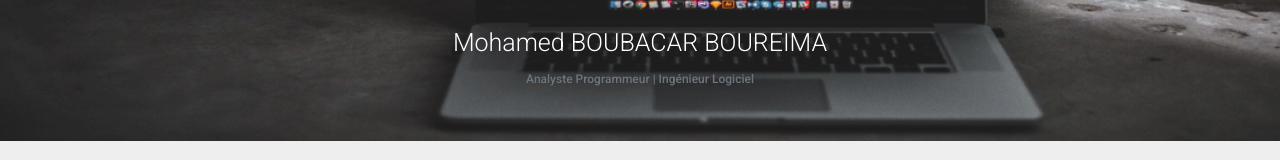
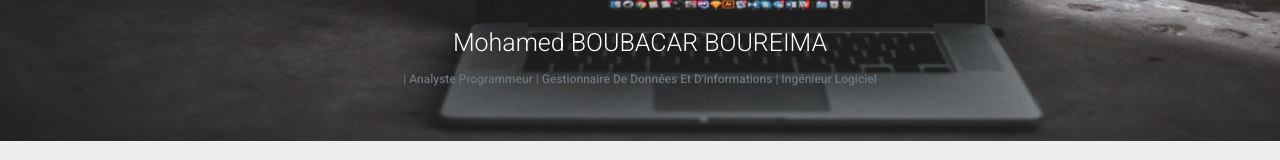
Before and after one commit to boubacarboureimamohamed/mohamed.github.io, a plain HTML site: page index.html in a window 1280 px wide. Shown: the part 290-450 px from the top of the page. Drawn offline with Linux system fonts and the light colour scheme.

Commit message:
Update index.html

```diff
--- a/index.html
+++ b/index.html
@@ -57,7 +57,7 @@
                 <p>&nbsp;</p>
                 <p>&nbsp;</p>
                 <h3 class="text-center">Mohamed BOUBACAR BOUREIMA</h3>
-                <h6 class="text-center text-capitalize text-secondary"> Analyste Programmeur | Ingénieur Logiciel</h6>
+                <h6 class="text-center text-capitalize text-secondary"> | Analyste Programmeur | Gestionnaire de données et d'informations | Ingénieur Logiciel</h6>
             </div>
 
         </div>
```
